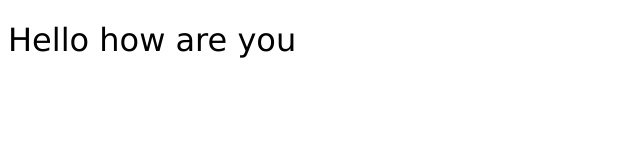
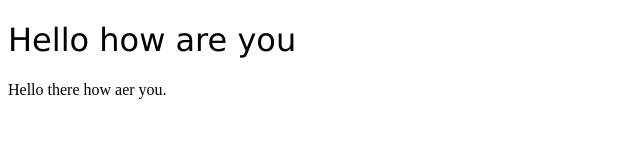
Before and after one commit to Muhammad1haris/LocalRepo, a plain HTML site: page index.html in a window 1280 px wide. Shown: the whole page, without its empty margins (0-640 px from the left). Drawn offline with Linux system fonts and the light colour scheme.

Commit message:
Added new paragraph

```diff
--- a/index.html
+++ b/index.html
@@ -8,5 +8,6 @@
 </head>
 <body>
     <h1>Hello how are you</h1>
+    <p>Hello there how aer you.</p>
 </body>
 </html>
```
